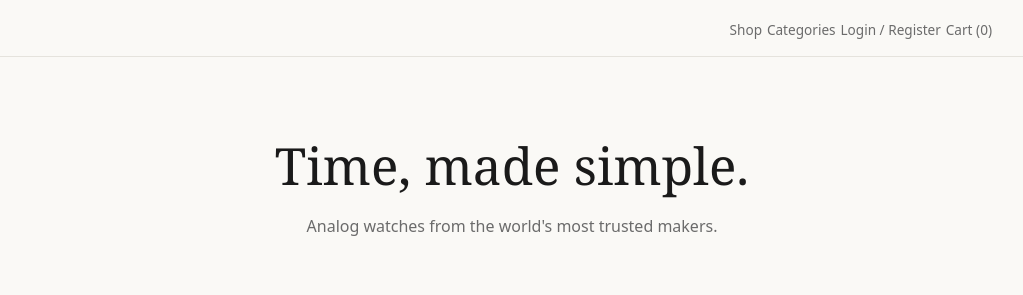
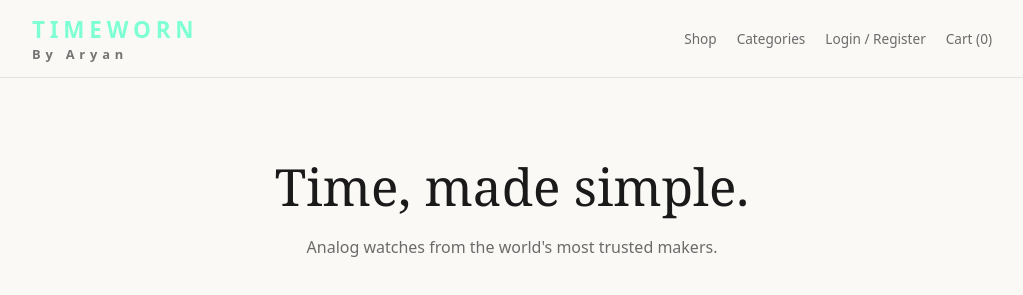
Before and after one commit to aryanbuildz/timeworn.com, a plain HTML site: page index.html in a window 1280 px wide. Shown: the top 295 px of the page, without its empty margins (128-1151 px from the left). Drawn offline with Linux system fonts and the light colour scheme.

Commit message:
Update index.html

```diff
--- a/index.html
+++ b/index.html
@@ -8,7 +8,7 @@
 </head>
 <body>
 <header><nav>
- <a class="logo" href="index.html"><h3 style="color: rgb(0, 255, 174);"<h3></a>
+ <a class="logo" href="index.html"><h3 style="color:aquamarine;">TIMEWORN<h3><h6 style="color: rgb(116, 116, 116);">By Aryan</h6></a>
  <a href="#shop" data-go="shop">Shop</a>
  <a href="#shop" data-go="shop">Categories</a>
  <a href="#account" data-go="account">Login / Register</a>
```
